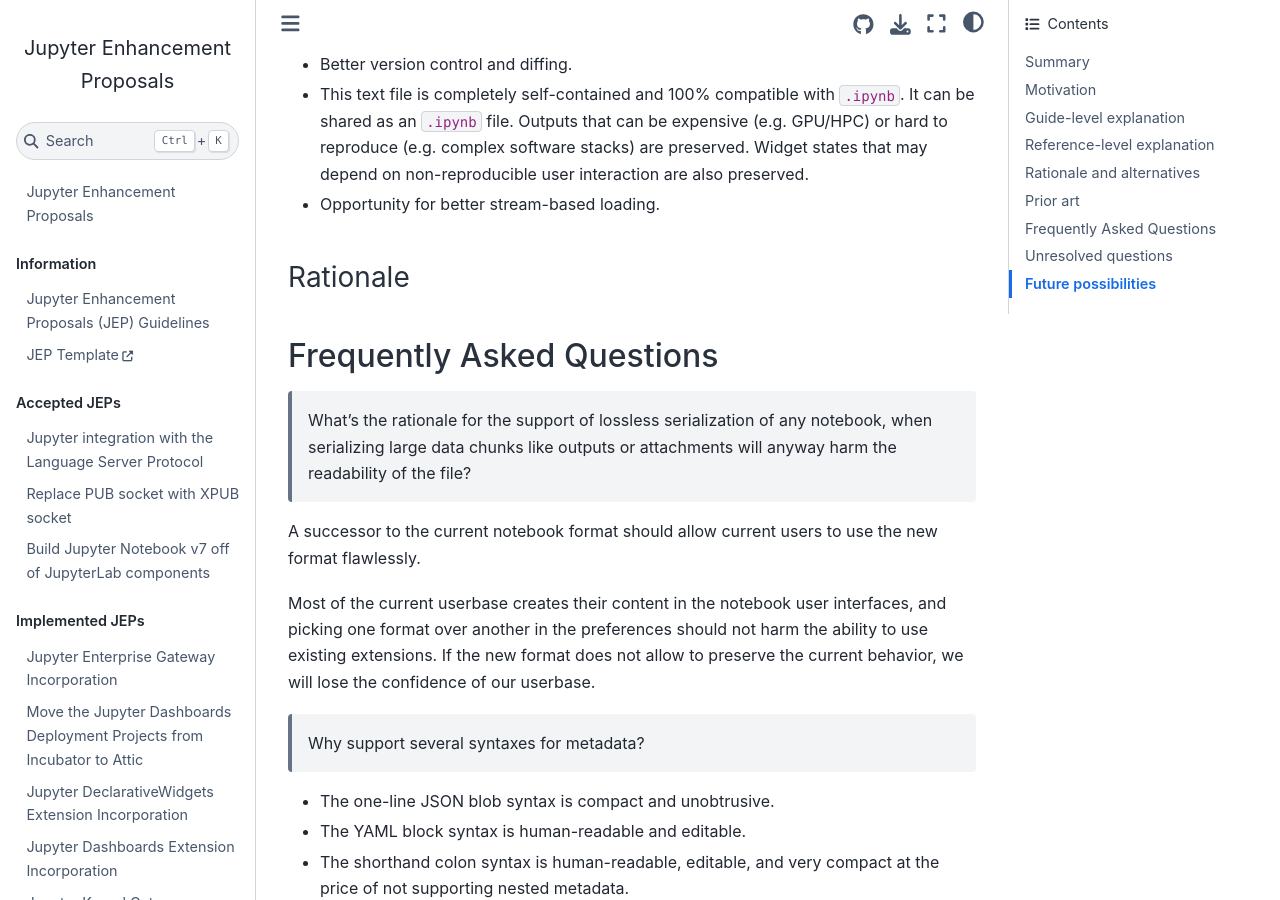
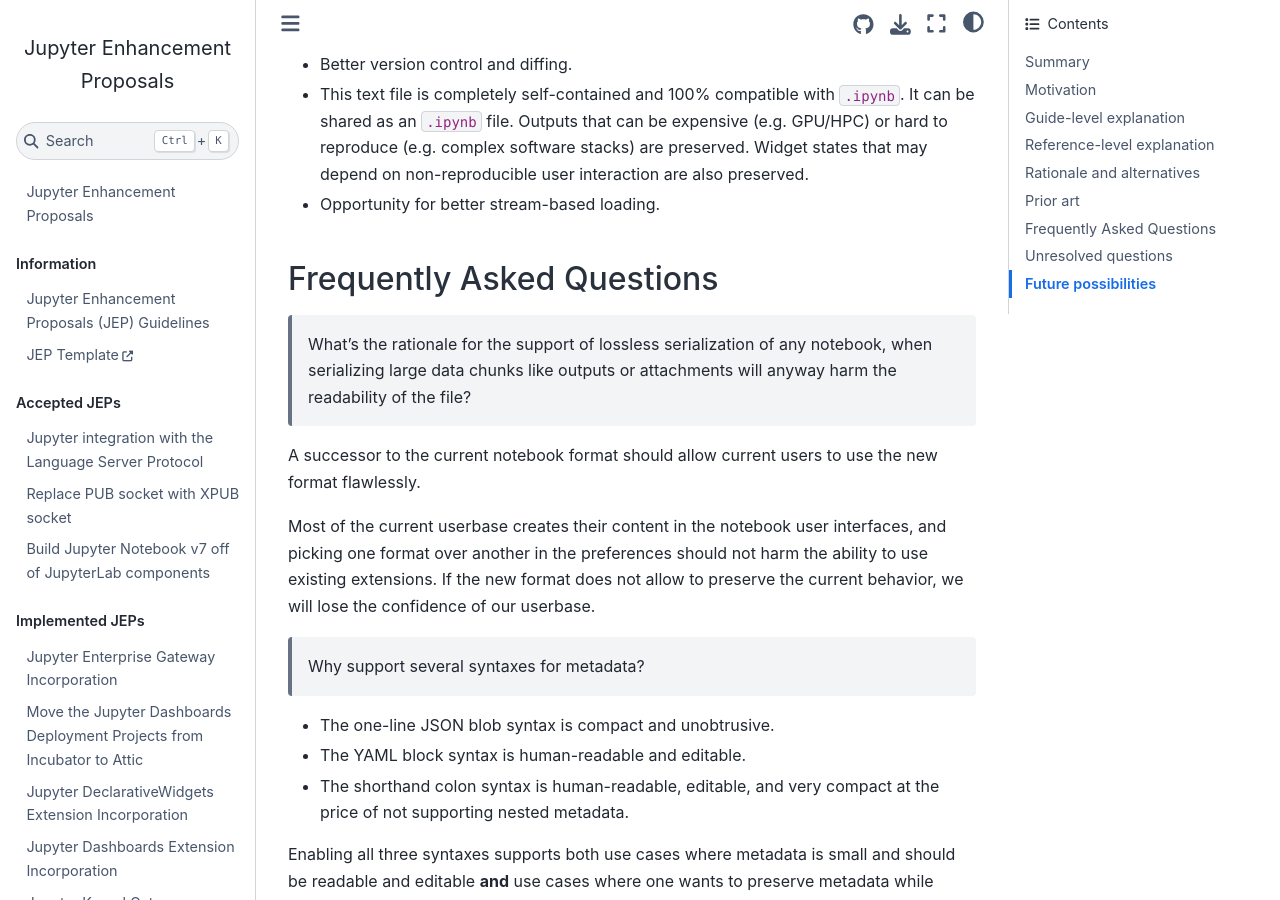
Before and after one commit to jupyter/enhancement-proposals, a Jupyter Book: the page built from 102-markdown-based-notebooks/markdown-based-notebooks.md, in a window 1280 px wide and 900 px high, scrolled down 12751 px. Built offline with Jupyter Book 1.0.4 settings and Sphinx 7.4.7 and the Sphinx Book theme 1.1.4, drawn with Linux system fonts in a browser that asks for light colours.

Commit message:
Remove empty "Rationale" section

```diff
--- a/102-markdown-based-notebooks/markdown-based-notebooks.md
+++ b/102-markdown-based-notebooks/markdown-based-notebooks.md
@@ -509,8 +509,6 @@
   states that may depend on non-reproducible user interaction are also preserved.
 - Opportunity for better stream-based loading.
 
-### Rationale
-
 ## Frequently Asked Questions
 
 > What's the rationale for the support of lossless serialization of any notebook, when serializing large data chunks
```
